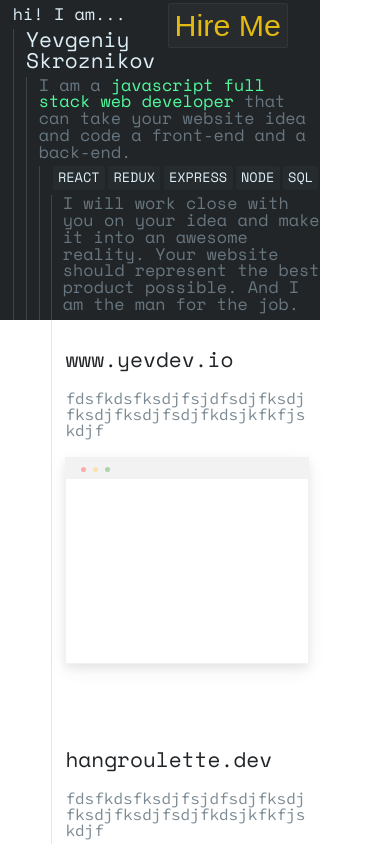
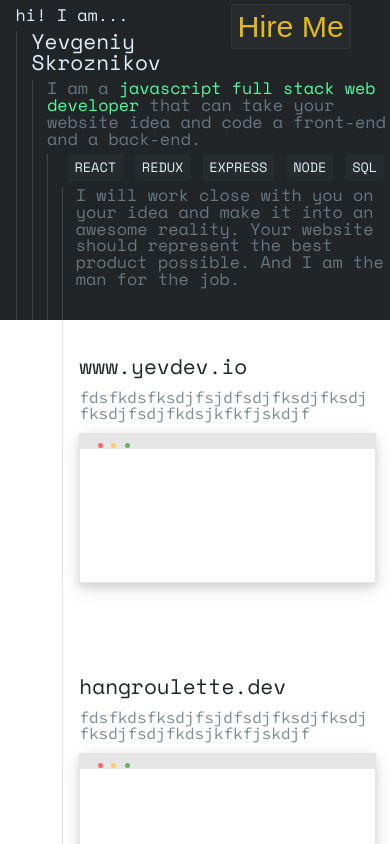
Before and after one commit to yevskro/portfolio, a React (Create React App) app in the folder client/: page / in a window 390 px wide. Shown: the top 844 px of the page. Built offline with nearby package versions, Linux system fonts and the light colour scheme.

Commit message:
working responsive for project hdr and txt

```diff
--- a/client/src/App.js
+++ b/client/src/App.js
@@ -21,8 +21,7 @@ class App extends Component {
         return <div className="app">
                     <Header onGotResponsiveIndentWidth={this.onGotResponsiveIndentWidth}/>
                     <div className="bdy">
-                        <div className="indent" style={{width: this.state.indentWidth}}/>
-                        <div className="prjs-cntnr hdn anime-visible delay-animation-8">
+                        <div className="prjs-cntnr hdn anime-visible delay-animation-8" style={{"margin-left": this.state.indentWidth}}>
                             <div className="prj">
                                 <div className="prj-hdr f-size-lg">www.yevdev.io</div>
                                 <p className="prj-txt">fdsfkdsfksdjfsjdfsdjfksdjfksdjfksdjfsdjfkdsjkfkfjskdjf</p>
@@ -36,7 +35,9 @@ class App extends Component {
                                 <div className="prj-hdr f-size-lg">hangroulette.dev</div>
                                 <p className="prj-txt">fdsfkdsfksdjfsjdfsdjfksdjfksdjfksdjfsdjfkdsjkfkfjskdjf</p>
                                 <div className="prj-wnd">
-                                    <div className="prj-bar"></div>
+                                    <div className="prj-bar">
+                                    <span className="prj-circle bg-red"></span><span className="prj-circle bg-orange"></span><span className="prj-circle bg-green"></span>
+                                    </div>
                                 </div>
                             </div>
                         </div>
--- a/client/src/styles/App.css
+++ b/client/src/styles/App.css
@@ -13,7 +13,7 @@
 }
 
 .hdr {
-    width: 320px;
+    width: 100%;
     height: 320px;
     overflow: hidden;
 }
@@ -155,18 +155,34 @@
 /********* BODY ************/
 .bdy {
     width: 100%;
-    display: flex;
 }
 
 .prjs-cntnr {
+    display: flex;
     border-left: 1px solid RGB(227, 231, 235);
+    justify-content: center;
+    align-items: center;
+    flex-direction: column;
 }
 
 .prj {
-    width: 268px;
-    height: 400px;
+    height: 320px;
+    width: 100%;
     box-sizing: border-box;
     padding: 11% 5% 11% 5%;
+}
+
+.prj-hdr {
+    color: RGB(33,37,40);
+    margin-bottom: 4%;
+}
+
+.prj-txt {
+    word-break: break-all;
+    overflow-wrap: break-word;
+    font-family: 'Source Code Pro', monospace;
+    color: RGB(123,138,148);
+    margin-bottom: 4%;
 }
 
 .prj-wnd {
@@ -175,7 +191,7 @@
     width: 100%;
     border-color: RGB(214,214,214);
     box-shadow: 0 4px 8px 0 rgba(0, 0, 0, 0.2), 0 6px 20px 0 rgba(0, 0, 0, 0.19);
-    opacity: 0.33;
+    opacity: 0.6;
 }
 
 .prj-bar {
@@ -184,29 +200,16 @@
     padding-left: 3%;
 }
 
-.prj-img {
-
-}
-
-.prj-hdr {
-    color: RGB(33,37,40);
-    margin-bottom: 8%;
-}
-
-.prj-txt {
-    /*word-break: break-all;*/
-    overflow-wrap: break-word;
-    font-family: 'Source Code Pro', monospace;
-    color: RGB(123,138,148);
-    margin-bottom: 8%;
-}
-
 .prj-circle {
     width: 5px;
     height: 5px;
     border-radius: 50%;
     display: inline-block;
     margin-left: 3%;
+}
+
+.prj-img {
+
 }
 
 .bg-red {
```
